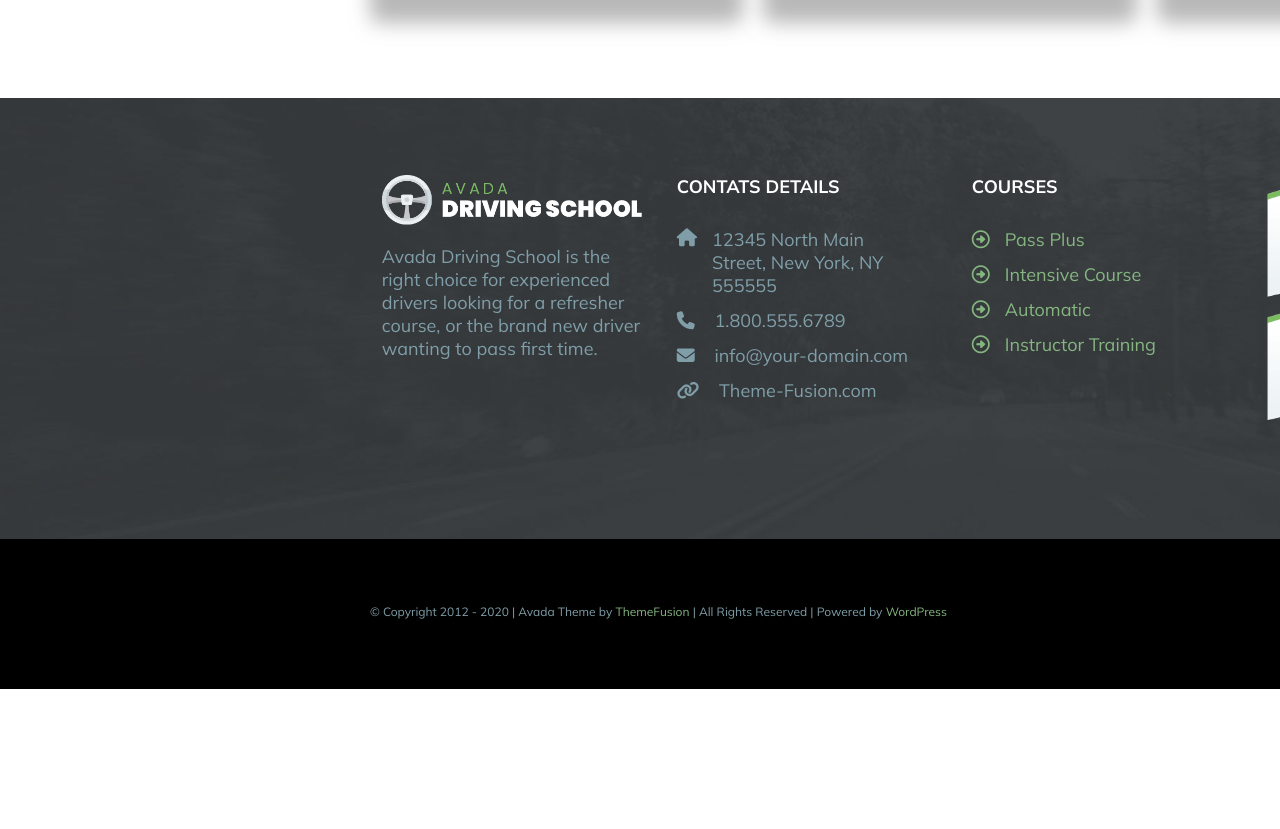
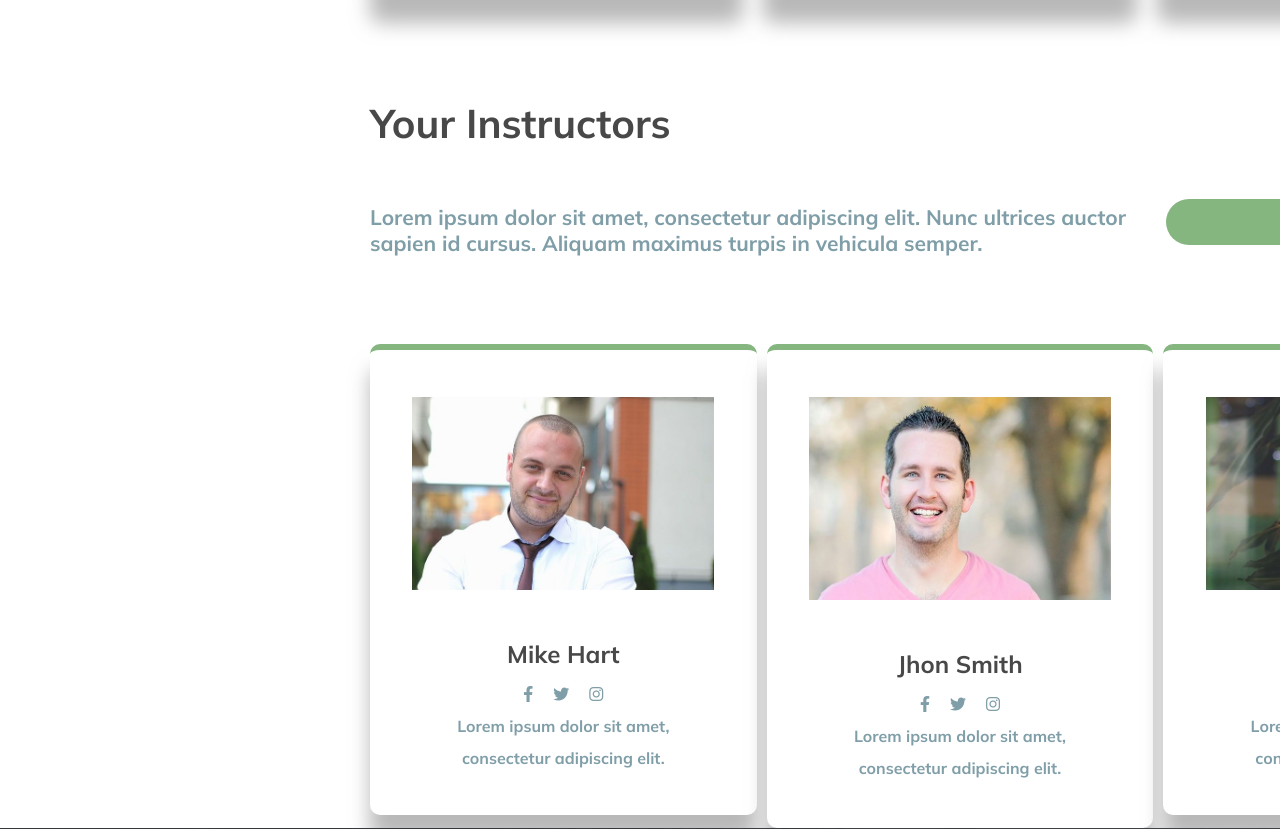
Before and after one commit to Deceit-87/proj-html-vuejs, a Vue app: page / in a window 1280 px wide. Shown: the part 2645-3474 px from the top of the page. Before the commit the page ends 3334 px from the top, so only its background shows below. Built offline with nearby package versions, Linux system fonts and the light colour scheme.

Commit message:
sezione instructor finita

```diff
--- a/src/App.vue
+++ b/src/App.vue
@@ -3,6 +3,7 @@
     <Header />
     <Form />
     <Courses/>
+    <Instructor/>
     <Footer />
   </div>
 </template>
@@ -12,6 +13,7 @@ import Header from "./components/MainHeader.vue";
 import Footer from "./components/MainFooter.vue";
 import Form from "./components/MainForm.vue";
 import Courses from "./components/MainCourse.vue";
+import Instructor from "./components/MainInstructor.vue";
 
 export default {
   name: "App",
@@ -19,6 +21,7 @@ export default {
     Header,
     Form,
     Courses,
+    Instructor,
     Footer,
   },
 };
--- a/src/components/MainCourse.vue
+++ b/src/components/MainCourse.vue
@@ -48,12 +48,14 @@
     </div>
 
     <!-- RATE -->
+
+
     <div class="rate-container container-fluid">
       <div class="container">
         <div class="rate-card">
           <div class="circular">
             <div class="inner"></div>
-            <div :click="percentage" class="number"><span> 95% </span> </div>
+            <div  class="number"><span> 95% </span></div>
             <div class="circle95">
               <div class="bar left95">
                 <div class="progress"></div>
@@ -68,7 +70,7 @@
         <div class="rate-card">
           <div class="circular">
             <div class="inner"></div>
-            <div :click="percentage" class="number"><span> 100% </span></div>
+            <div  class="number"><span> 100% </span></div>
             <div class="circle100">
               <div class="bar left100">
                 <div class="progress"></div>
@@ -83,7 +85,7 @@
         <div class="rate-card">
           <div class="circular">
             <div class="inner"></div>
-            <div :click="percentage" class="number"><span> 0% </span></div>
+            <div  class="number"><span> 0% </span></div>
             <div class="circle">
               <div class="bar left">
                 <div class="progress"></div>
@@ -93,10 +95,9 @@
               </div>
             </div>
           </div>
-          <p>PASS RATE</p>
+          <p>ACCIDENT RATE</p>
         </div>
       </div>
-
     </div>
   </section>
 </template>
@@ -236,7 +237,7 @@ export default {
     width: 33%;
     margin-right: 20px;
     box-shadow: 0px 25px 20px 0px rgba(155, 155, 155, 0.71);
-    p{
+    p {
       padding-top: 50px;
       color: var(--text-xs);
     }
@@ -261,7 +262,6 @@ export default {
         }
       }
       .number {
-
         position: absolute;
         top: 50%;
         left: 50%;
@@ -270,9 +270,10 @@ export default {
         font-size: 18px;
         font-weight: 500;
         color: var(--main-green);
-        span{
+        span {
           color: var(--text-xs);
-             font-size: 50px;
+          font-size: 40px;
+          font-weight: 700;
         }
       }
 
@@ -316,8 +317,6 @@ export default {
   }
 }
 
-
-
 // PROGRESS 100%
 
 .circle100 .left100 .progress {
--- /dev/null
+++ b/src/components/MainInstructor.vue
@@ -0,0 +1,153 @@
+<template>
+  <section id="instructor" class="container-fluid">
+      <div class="container">
+         <h2 class="instructor-title">Your Instructors</h2>
+      </div>
+    <div class="container info-wrapper">
+      <div class="instructor-info">
+
+        <p>
+          Lorem ipsum dolor sit amet, consectetur adipiscing elit. Nunc ultrices
+          auctor sapien id cursus. Aliquam maximus turpis in vehicula semper.
+        </p>
+      </div>
+        <div class="more-info">
+          <button class="green_button">More about us</button>
+        </div>
+    </div>
+    <div class="container card-wrapper">
+      <div
+        class="instructor-card"
+        v-for="(instructor, i) in instructors"
+        :key="i"
+      >
+        <img :src="instructor.picture" alt="" />
+
+        <h4>{{ instructor.name }}</h4>
+        <div class="social">
+          <a :href="instructor.social[0]"><i class="fab fa-facebook-f"></i></a>
+          <a :href="instructor.social[1]"><i class="fab fa-twitter"></i></a>
+          <a :href="instructor.social[2]"><i class="fab fa-instagram"></i></a>
+        </div>
+        <p>{{ instructor.info }}</p>
+      </div>
+    </div>
+  </section>
+</template>
+
+<script>
+export default {
+  data() {
+    return {
+      instructors: [
+        {
+          picture: require(`../assets/img/instructor-mikehart.jpg`),
+          name: "Mike Hart",
+          social: ["#", "#", "#"],
+          info: "Lorem ipsum dolor sit amet, consectetur adipiscing elit.",
+        },
+        {
+          picture: require(`../assets/img/instructor-johnsmith.jpg`),
+          name: "Jhon Smith",
+          social: ["#", "#", "#"],
+          info: "Lorem ipsum dolor sit amet, consectetur adipiscing elit.",
+        },
+        {
+          picture: require(`../assets/img/instructor-angelahart.jpg`),
+          name: "Angela Hart",
+          social: ["#", "#", "#"],
+          info: "Lorem ipsum dolor sit amet, consectetur adipiscing elit.",
+        },
+      ],
+    };
+  },
+};
+</script>
+
+<style lang="scss" scoped>
+#instructor {
+
+  min-height: 700px;
+  .instructor-title{
+      color: var(--darkGrey);
+      font-size: 40px;
+padding-bottom:40px ;
+  }
+  .container {
+    display: flex;
+  }
+  .info-wrapper{
+  align-items: center;
+  justify-content: space-between;
+  padding-bottom: 88px;
+      .instructor-info{
+          width: 66.8%;
+          p{
+              padding-top: 16px;
+              font-size: 21px;
+              font-weight: 700;
+
+              color: var(--text-xs);
+          }
+      }
+      .more-info{
+                    padding:0 5px;
+
+          width: 33%;
+          button{
+              width:100%;
+
+          }
+      }
+  }
+
+.card-wrapper{
+    gap:10px;
+
+.instructor-card {
+  padding-top: 47px;
+  display: flex;
+  flex-direction: column;
+  align-items: center;
+  border-radius: 10px;
+  border-top: 6px solid var(--main-green);
+  background-color: #fff;
+  height: 471px;
+  width: 33%;
+  box-shadow: 0px 25px 20px 0px rgba(155, 155, 155, 0.71);
+  line-height: 2;
+  &:nth-child(2){
+      height: 484px;
+      img{
+          height: 203px;
+      }
+  }
+  img {
+    height: 193px;
+    width: 302px;
+  }
+  h4 {
+    color: var(--darkGrey);
+    font-size: 24px;
+    font-weight: 700;
+    padding-top: 40px;
+
+  }
+  .social {
+    display: flex;
+    gap: 20px;
+    a {
+      color: var(--text-xs);
+    }
+  }
+  p{  font-weight: 700;
+      text-align: center;
+       width: 70%;
+      color: var(--text-xs);
+
+
+  }
+}
+}
+}
+</style>
```
Lines whose indentation alone changed are shown as unchanged.
